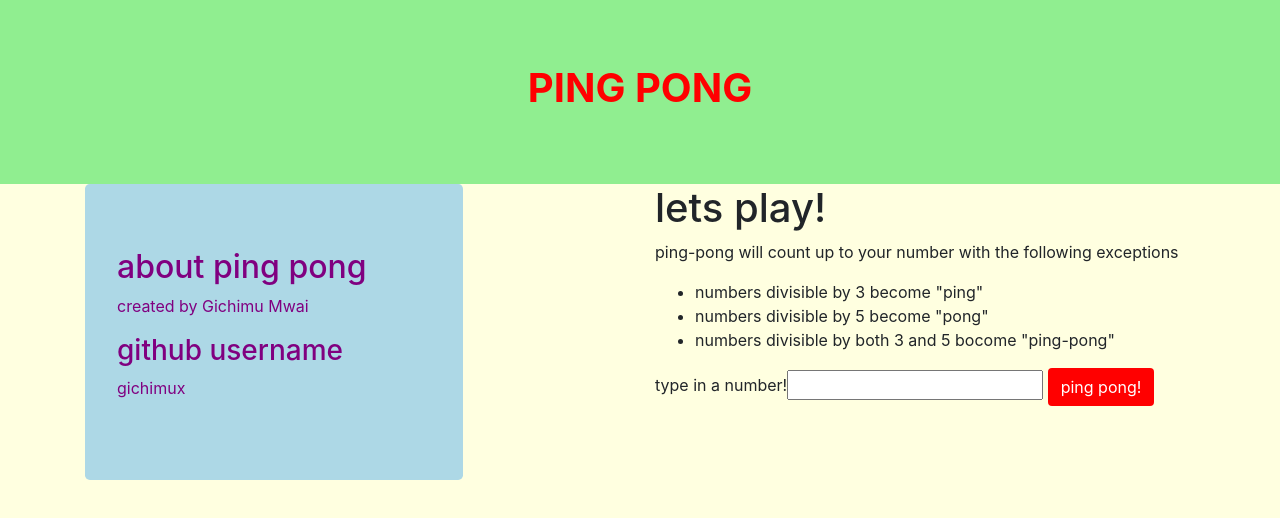
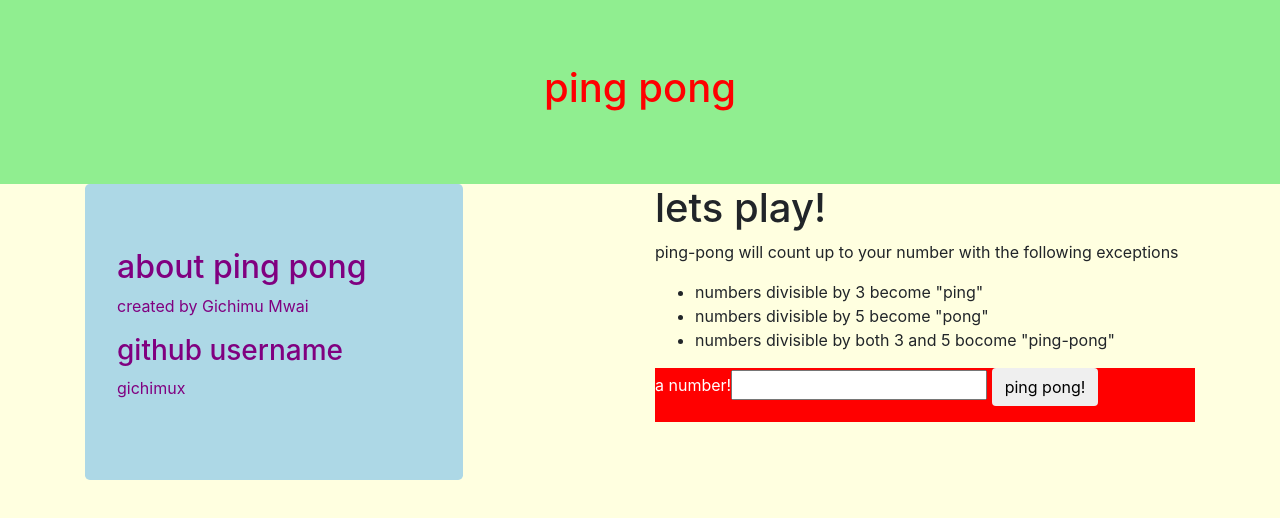
Before and after one commit to gichimux/ping-pong, a plain HTML site: page ping-pong/index.html in a window 1280 px wide. Drawn offline with Linux system fonts and the light colour scheme.

Commit message:
changed form ids

```diff
--- a/ping-pong/index.html
+++ b/ping-pong/index.html
@@ -4,13 +4,13 @@
     <link href= "css/bootstrap.css" rel="stylesheet" type="text/css">
     <link href= "css/styles.css" rel="stylesheet" type="text/css">
     <script src="js/jquery-3.2.1.js"></script>
-    <script src="js/scripts.js"></script>
+    <script src="js/script.js"></script>
       <title>ping-pong</title>
   </head>
     <body>
       <div class="panel panel-info">
         <div class="panel-heading">
-        <h1><strong>PING PONG</strong></h1>
+        <h1>ping pong</h1>
       </div>
     </div>
     <div class="container">
@@ -20,7 +20,7 @@
         <h2>about ping pong</h2>
         <p>created by Gichimu Mwai</p>
         <h3>github username</h3>
-        <p>gichimux</p>
+        <p>gichimux</po>
       </div>
     </div>
       <div class="col-lg-6">
@@ -31,10 +31,10 @@
                     <li>numbers divisible by 5 become "pong"</li>
                   <li>numbers divisible by both 3 and 5 bocome "ping-pong"</li>
                 </ul>
-          <div class="form-group">
-            <label for "aNumber">type in a number!<label>
+          <div class="form-group" id="userInput">
+            <label for "aNumber">a number!<label>
               <input id="aNumber"  type="text">
-              <button type="submit" class="btn" id="userInput">ping pong!</button>
+              <button type="submit" class="btn" id="button">ping pong!</button>
        </form>
        <div id="result">
 
```
